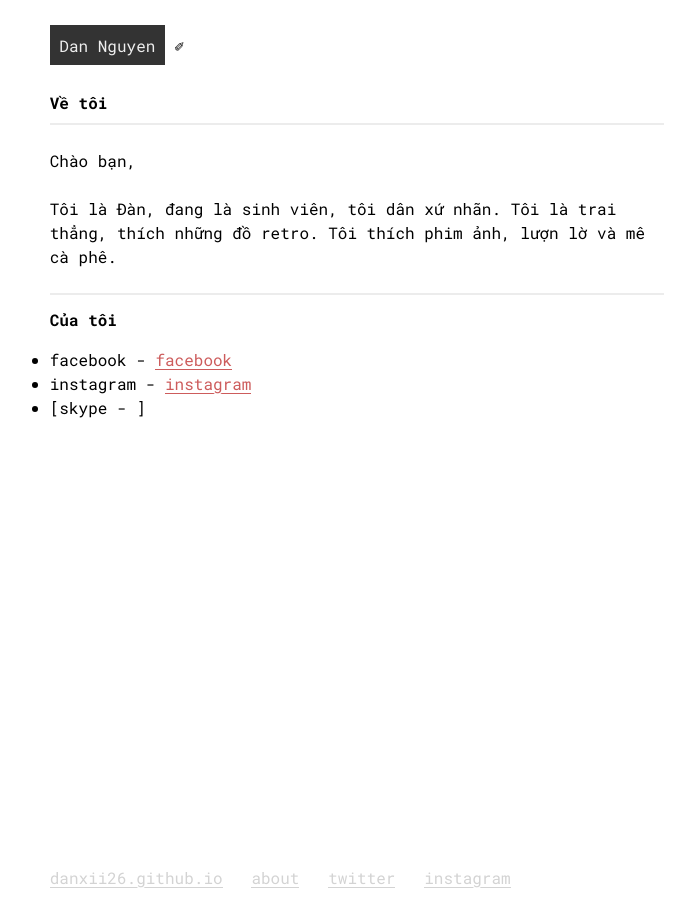
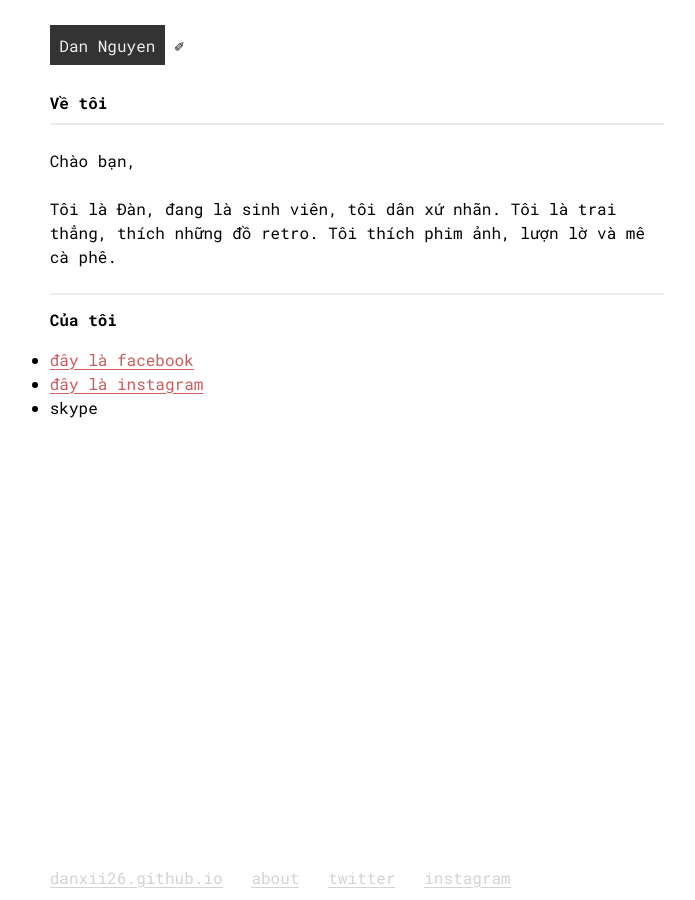
Before and after one commit to eerfsiybbod/eerfsiybbod.github.io, a Jekyll site: the page built from about/index.md, in a window 1280 px wide. Shown: the whole page, without its empty margins (283-978 px from the left). Built offline with Jekyll 4.4.1, drawn with Linux system fonts in a browser that asks for light colours.

Commit message:
Update index.md

```diff
--- a/about/index.md
+++ b/about/index.md
@@ -14,6 +14,6 @@ Tôi thích phim ảnh, lượn lờ và mê cà phê.
 
 ## Của tôi
 
-- facebook - [facebook](https://www.facebook.com/danxii26)
-- instagram - [instagram](https://www.instagram.com/___n.f.a.d.d/)
-- [skype - ]
+- [đây là facebook](https://www.facebook.com/danxii26)
+- [đây là instagram](https://www.instagram.com/___n.f.a.d.d/)
+- skype
```
